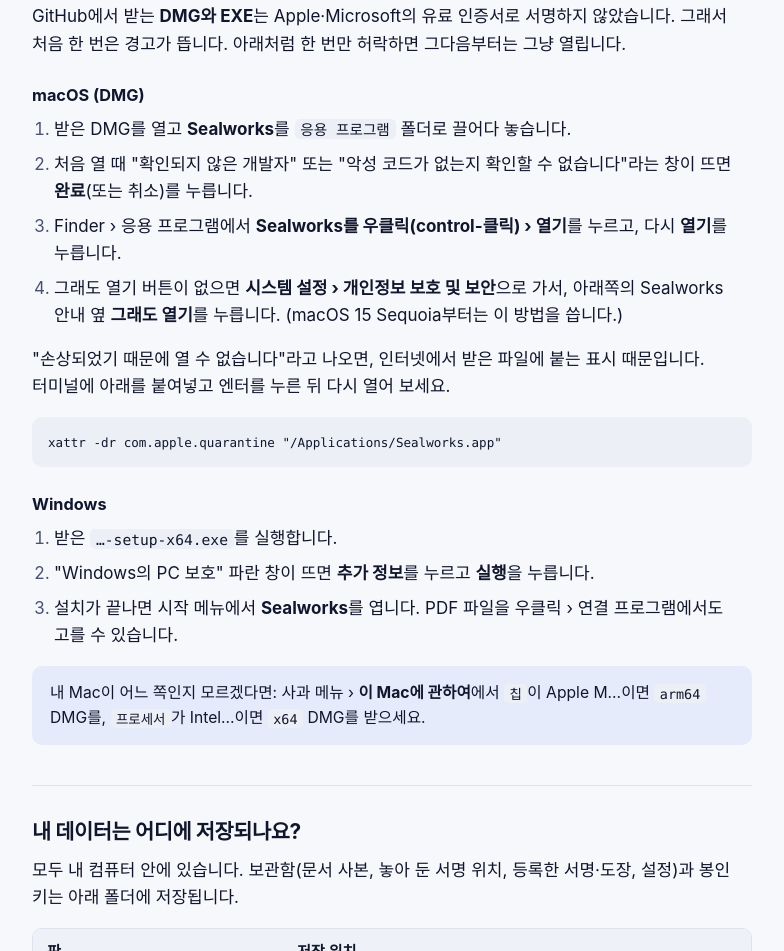
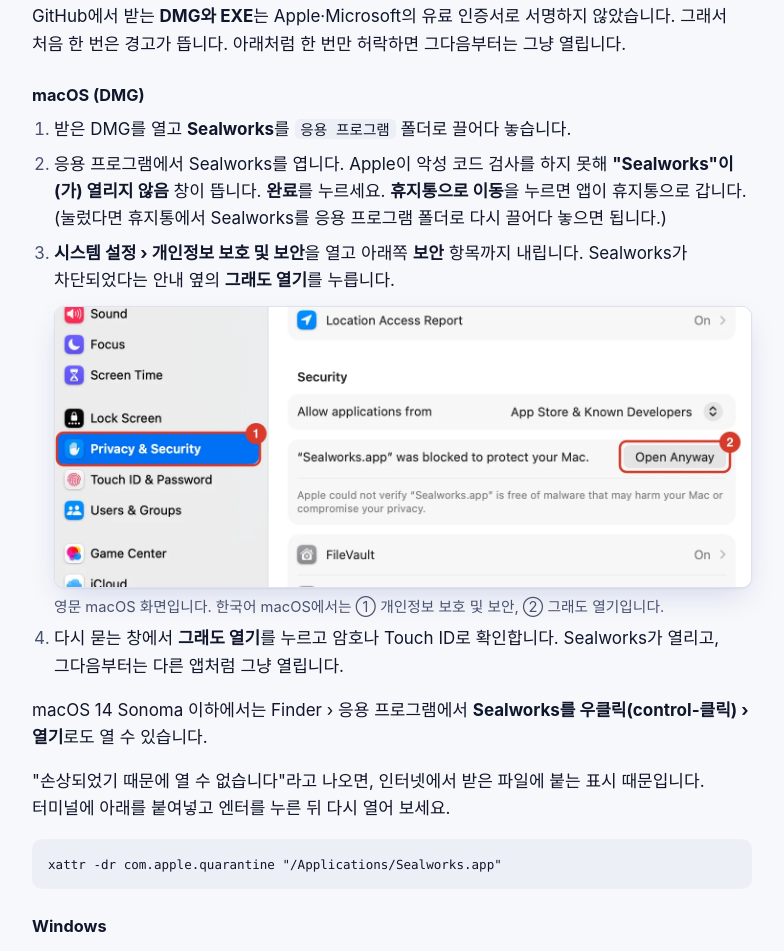
Before and after one commit to falcons-eyes/pdf-editor, a plain HTML site: page site/ko/support/index.html in a window 1280 px wide. Shown: the part 913-1864 px from the top of the page, without its empty margins (340-1124 px from the left). Drawn offline with Linux system fonts and the light colour scheme.

Commit message:
First launch on macOS: Done (not Move to Trash), then Open Anyway, with a System Settings screenshot
README, support pages and the download notes, in English and Korean.

Co-Authored-By: Claude Opus 5.5 <noreply@anthropic.com>

```diff
--- a/site/assets/style.css
+++ b/site/assets/style.css
@@ -280,6 +280,13 @@ html:lang(ko) .sig-stroke { bottom: -.1em; }
   background: #fff; border-bottom: 1px solid var(--line); margin-bottom: 12px;
 }
 .uses h3, .uses p { padding-inline: 20px; }
+/* a screenshot inside a how-to step (support page): System Settings with the buttons to click circled */
+.howto-shot { margin: 12px 0 4px; max-width: 727px; }
+.howto-shot img {
+  display: block; width: 100%; height: auto; border-radius: var(--radius-sm);
+  border: 1px solid var(--line); box-shadow: var(--shot-shadow); background: #fff;
+}
+.howto-shot figcaption { margin-top: 8px; color: var(--muted); font-size: .92rem; line-height: 1.5; }
 .uses h3 { font-size: 1.08rem; line-height: 1.4; }
 .uses p { margin: 0; color: var(--muted); font-size: .98rem; line-height: 1.55; }
 @media (min-width: 640px) { .uses { grid-template-columns: repeat(2, minmax(0, 1fr)); gap: 16px; } }
--- a/site/ko/support/index.html
+++ b/site/ko/support/index.html
@@ -75,10 +75,12 @@
 <h4>macOS (DMG)</h4>
 <ol>
   <li>받은 DMG를 열고 <strong>Sealworks</strong>를 <code>응용 프로그램</code> 폴더로 끌어다 놓습니다.</li>
-  <li>처음 열 때 "확인되지 않은 개발자" 또는 "악성 코드가 없는지 확인할 수 없습니다"라는 창이 뜨면 <strong>완료</strong>(또는 취소)를 누릅니다.</li>
-  <li>Finder › 응용 프로그램에서 <strong>Sealworks를 우클릭(control-클릭) › 열기</strong>를 누르고, 다시 <strong>열기</strong>를 누릅니다.</li>
-  <li>그래도 열기 버튼이 없으면 <strong>시스템 설정 › 개인정보 보호 및 보안</strong>으로 가서, 아래쪽의 Sealworks 안내 옆 <strong>그래도 열기</strong>를 누릅니다. (macOS 15 Sequoia부터는 이 방법을 씁니다.)</li>
+  <li>응용 프로그램에서 Sealworks를 엽니다. Apple이 악성 코드 검사를 하지 못해 <strong>"Sealworks"이(가) 열리지 않음</strong> 창이 뜹니다. <strong>완료</strong>를 누르세요. <strong>휴지통으로 이동</strong>을 누르면 앱이 휴지통으로 갑니다. (눌렀다면 휴지통에서 Sealworks를 응용 프로그램 폴더로 다시 끌어다 놓으면 됩니다.)</li>
+  <li><strong>시스템 설정 › 개인정보 보호 및 보안</strong>을 열고 아래쪽 <strong>보안</strong> 항목까지 내립니다. Sealworks가 차단되었다는 안내 옆의 <strong>그래도 열기</strong>를 누릅니다.
+    <figure class="howto-shot"><img src="/assets/macos-open-anyway.webp" width="1454" height="584" alt="시스템 설정의 개인정보 보호 및 보안: 보안 항목에 Sealworks.app이 차단되었다는 안내와 그 옆의 그래도 열기 버튼" loading="lazy" decoding="async"><figcaption>영문 macOS 화면입니다. 한국어 macOS에서는 ① 개인정보 보호 및 보안, ② 그래도 열기입니다.</figcaption></figure></li>
+  <li>다시 묻는 창에서 <strong>그래도 열기</strong>를 누르고 암호나 Touch ID로 확인합니다. Sealworks가 열리고, 그다음부터는 다른 앱처럼 그냥 열립니다.</li>
 </ol>
+<p>macOS 14 Sonoma 이하에서는 Finder › 응용 프로그램에서 <strong>Sealworks를 우클릭(control-클릭) › 열기</strong>로도 열 수 있습니다.</p>
 <p>"손상되었기 때문에 열 수 없습니다"라고 나오면, 인터넷에서 받은 파일에 붙는 표시 때문입니다. 터미널에 아래를 붙여넣고 엔터를 누른 뒤 다시 열어 보세요.</p>
 <pre><code>xattr -dr com.apple.quarantine "/Applications/Sealworks.app"</code></pre>
 <h4>Windows</h4>
```
Also changed, not shown: README.ko.md (+10 -3 lines), site/index.html (+1 -1 lines), site/ko/index.html (+1 -1 lines), site/support/index.html (+5 -3 lines), README.md, docs/images/macos-open-anyway.png (added), site/assets/macos-open-anyway.webp (added).
